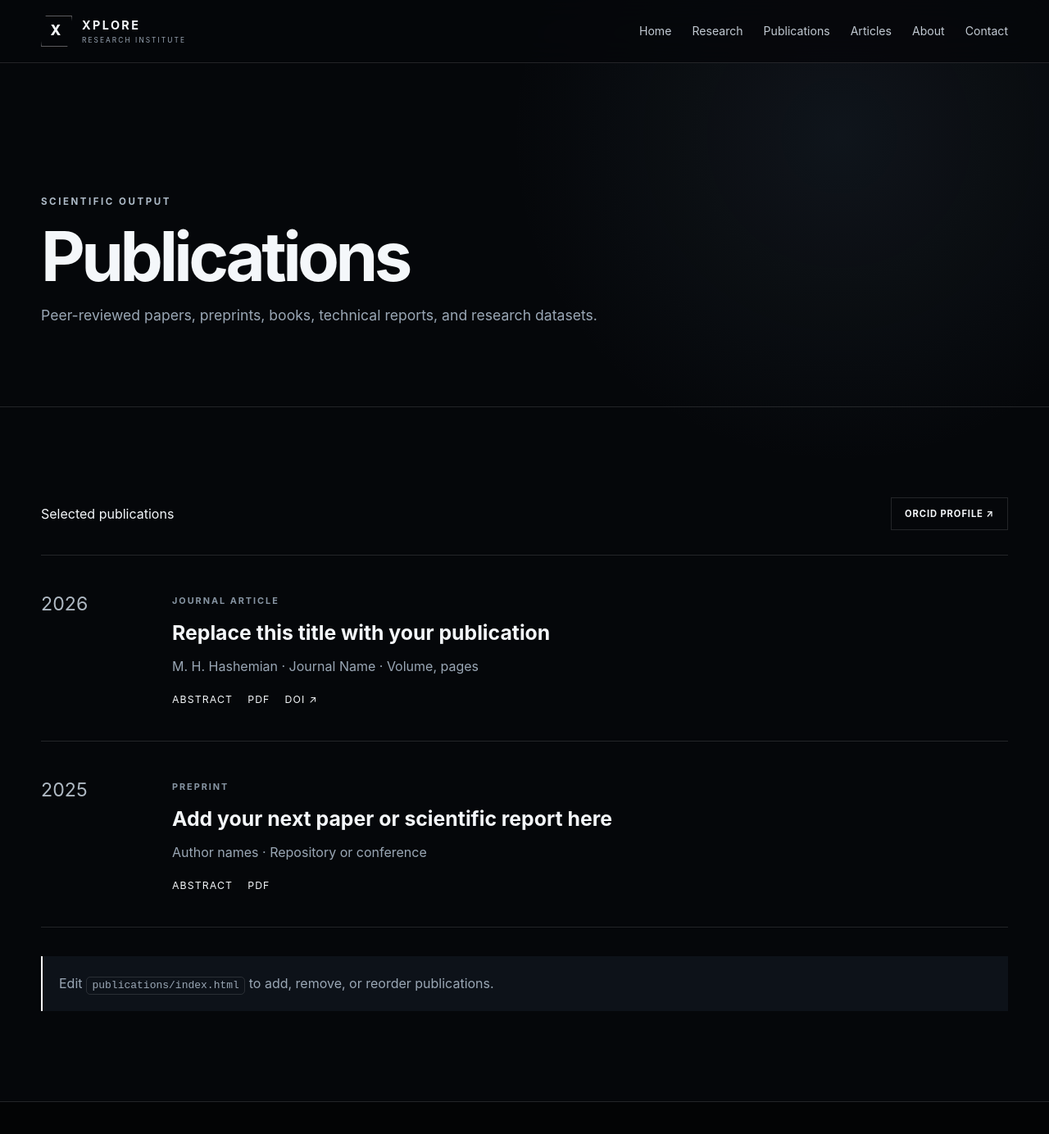
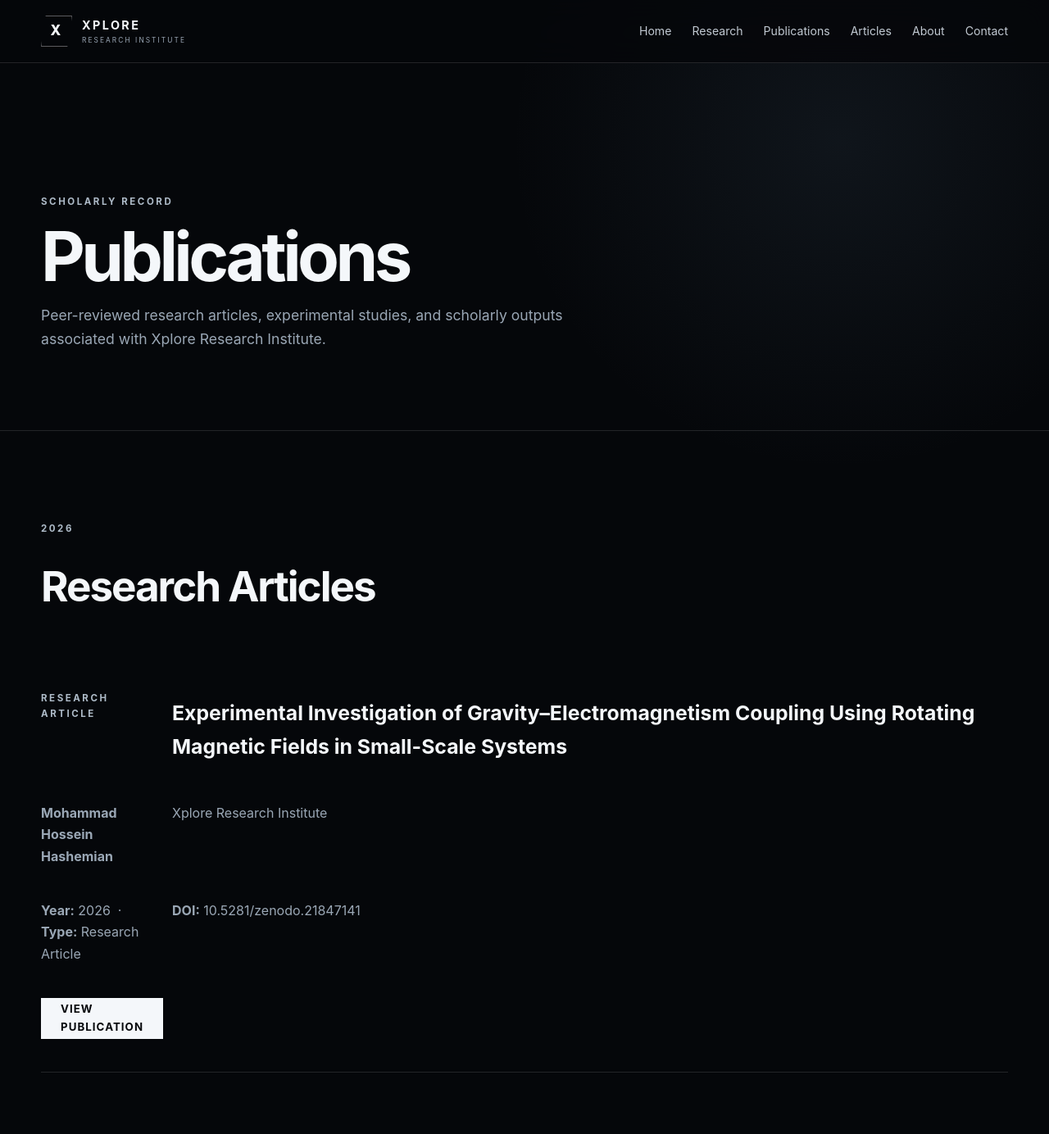
Before and after one commit to Xplore-research-institute/Xplore-research-institute.github.io, a Jekyll site: the page built from publications/index.html, in a window 1280 px wide and 1400 px high. Shown: the top 1384 px of the window at 82% size. Built offline with Jekyll 4.4.1, drawn with Linux system fonts in a browser that asks for light colours.

Commit message:
Update index.html
Add first research publication

```diff
--- a/publications/index.html
+++ b/publications/index.html
@@ -1,51 +1,79 @@
 ---
 layout: default
 title: Publications
-description: Peer-reviewed papers, preprints, books, and technical reports.
+description: Peer-reviewed research articles and scholarly publications associated with Xplore Research Institute.
 ---
+
 <section class="page-hero compact">
   <div class="container">
-    <div class="eyebrow">SCIENTIFIC OUTPUT</div>
+    <div class="eyebrow">SCHOLARLY RECORD</div>
     <h1>Publications</h1>
-    <p>Peer-reviewed papers, preprints, books, technical reports, and research datasets.</p>
+
+    <p>
+      Peer-reviewed research articles, experimental studies,
+      and scholarly outputs associated with Xplore Research Institute.
+    </p>
   </div>
 </section>
 
 <section class="section">
   <div class="container">
-    <div class="publication-toolbar">
-      <span>Selected publications</span>
-      <a class="button secondary small" href="https://orcid.org/" target="_blank" rel="noopener">ORCID Profile ↗</a>
+
+    <div class="section-heading">
+      <div>
+        <div class="eyebrow">2026</div>
+        <h2>Research Articles</h2>
+      </div>
     </div>
 
-    <div class="publication-list">
-      <article class="publication-item">
-        <div class="pub-year">2026</div>
-        <div>
-          <span class="publication-type">JOURNAL ARTICLE</span>
-          <h2>Replace this title with your publication</h2>
-          <p>M. H. Hashemian · Journal Name · Volume, pages</p>
-          <div class="publication-links">
-            <a href="#">Abstract</a><a href="#">PDF</a><a href="#">DOI ↗</a>
-          </div>
-        </div>
-      </article>
+    <article class="publication-item">
 
-      <article class="publication-item">
-        <div class="pub-year">2025</div>
-        <div>
-          <span class="publication-type">PREPRINT</span>
-          <h2>Add your next paper or scientific report here</h2>
-          <p>Author names · Repository or conference</p>
-          <div class="publication-links">
-            <a href="#">Abstract</a><a href="#">PDF</a>
-          </div>
-        </div>
-      </article>
-    </div>
+      <div class="eyebrow">
+        RESEARCH ARTICLE
+      </div>
 
-    <div class="notice">
-      Edit <code>publications/index.html</code> to add, remove, or reorder publications.
-    </div>
+      <h2>
+        Experimental Investigation of Gravity–Electromagnetism Coupling
+        Using Rotating Magnetic Fields in Small-Scale Systems
+      </h2>
+
+      <p>
+        <strong>Mohammad Hossein Hashemian</strong>
+      </p>
+
+      <p>
+        Xplore Research Institute
+      </p>
+
+      <p>
+        <strong>Year:</strong> 2026
+        &nbsp;·&nbsp;
+        <strong>Type:</strong> Research Article
+      </p>
+
+      <p>
+        <strong>DOI:</strong>
+        <a
+          href="https://doi.org/10.5281/zenodo.21847141"
+          target="_blank"
+          rel="noopener noreferrer"
+        >
+          10.5281/zenodo.21847141
+        </a>
+      </p>
+
+      <div class="publication-actions">
+        <a
+          class="button primary"
+          href="https://doi.org/10.5281/zenodo.21847141"
+          target="_blank"
+          rel="noopener noreferrer"
+        >
+          View Publication
+        </a>
+      </div>
+
+    </article>
+
   </div>
 </section>
```
